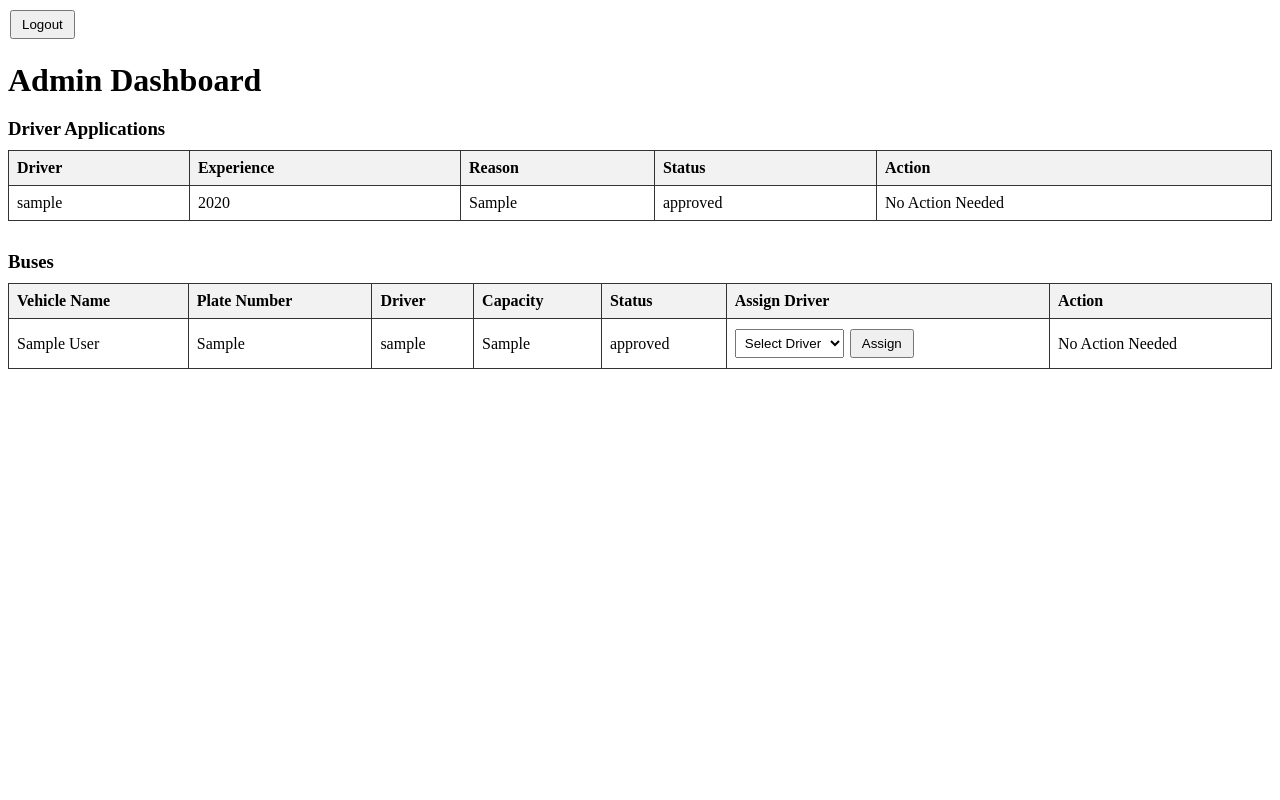
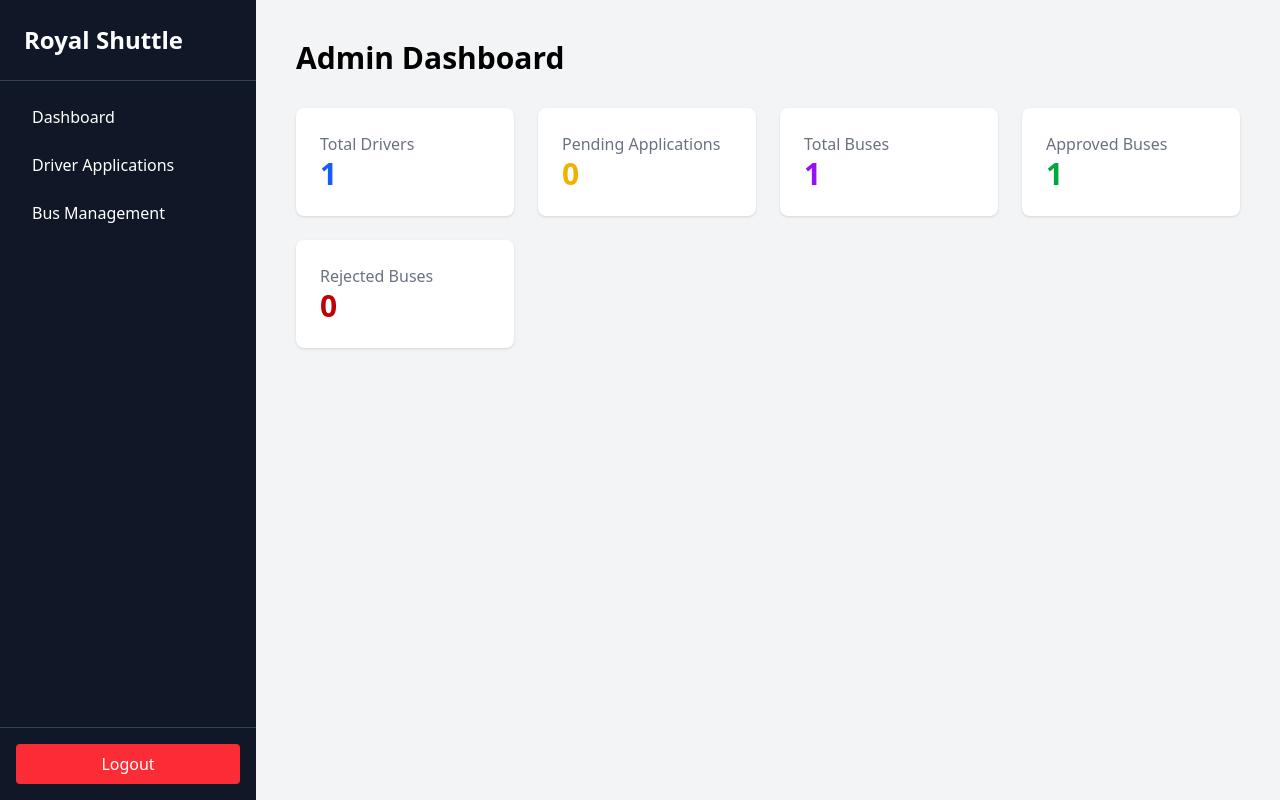
Before and after one commit to utibefrank-7/shuttleProject, a Django app: page /admin_dashboard/ in a window 1280 px wide. Run offline with Django 5.2, Linux system fonts and the light colour scheme; a user stored in the database is signed in; tables that the repository leaves empty hold one stand-in row (values such as "Sample post"); some libraries are stand-ins or nearby versions.

Commit message:
successfully created an admin_base.html file extending the base file to every admin page

```diff
--- a/shuttle/accounts/templates/accounts/admin_dashboard.html
+++ b/shuttle/accounts/templates/accounts/admin_dashboard.html
@@ -1,212 +1,48 @@
-<!DOCTYPE html>
-<html lang="en">
-<head>
-<meta charset="UTF-8">
-<title>Admin Dashboard</title>
+{% extends "admin_base.html" %}
 
-<style>
-table{
-    width:100%;
-    border-collapse:collapse;
-    margin-bottom:30px;
-}
+{% block admin_content %}
 
-th,td{
-    border:1px solid #333;
-    padding:8px;
-    text-align:left;
-}
+<h1 class="text-3xl font-bold mb-8">
+Admin Dashboard
+</h1>
 
-th{
-    background:#f2f2f2;
-}
+<div class="grid grid-cols-4 gap-6 mb-10">
 
-form{
-    display:inline;
-}
+<div class="bg-white shadow rounded-lg p-6">
+<h3 class="text-gray-500">Total Drivers</h3>
+<p class="text-3xl font-bold text-blue-600">
+{{ total_drivers }}
+</p>
+</div>
 
-button{
-    padding:5px 10px;
-    margin:2px;
-    cursor:pointer;
-}
+<div class="bg-white shadow rounded-lg p-6">
+<h3 class="text-gray-500">Pending Applications</h3>
+<p class="text-3xl font-bold text-yellow-500">
+{{ pending_applications }}
+</p>
+</div>
 
-select{
-    padding:5px;
-}
+<div class="bg-white shadow rounded-lg p-6">
+<h3 class="text-gray-500">Total Buses</h3>
+<p class="text-3xl font-bold text-purple-600">
+{{ total_buses }}
+</p>
+</div>
 
-h1,h3{
-    margin-bottom:10px;
-}
-</style>
+<div class="bg-white shadow rounded-lg p-6">
+<h3 class="text-gray-500">Approved Buses</h3>
+<p class="text-3xl font-bold text-green-600">
+{{ approved_buses }}
+</p>
+</div>
 
-</head>
+<div class="bg-white shadow rounded-lg p-6">
+<h3 class="text-gray-500">Rejected Buses</h3>
+<p class="text-3xl font-bold text-red-700">
+{{ rejected_buses }}
+</p>
+</div>
 
-<body>
+</div>
 
-<!-- LOGOUT -->
-<form method="post" action="{% url 'logout' %}">
-{% csrf_token %}
-<button type="submit">Logout</button>
-</form>
-
-<h1>Admin Dashboard</h1>
-
-<!-- DRIVER APPLICATIONS -->
-<h3>Driver Applications</h3>
-
-<table>
-
-<tr>
-<th>Driver</th>
-<th>Experience</th>
-<th>Reason</th>
-<th>Status</th>
-<th>Action</th>
-</tr>
-
-{% for application in applications %}
-
-<tr>
-
-<td>{{ application.driver.username }}</td>
-
-<td>{{ application.experience_years }}</td>
-
-<td>{{ application.reason }}</td>
-
-<td>{{ application.status }}</td>
-
-<td>
-
-{% if application.status == "pending" %}
-
-<form method="POST" action="{% url 'approve_application' application.id %}">
-{% csrf_token %}
-<button type="submit">Approve</button>
-</form>
-
-<form method="POST" action="{% url 'reject_application' application.id %}">
-{% csrf_token %}
-<button type="submit">Reject</button>
-</form>
-
-{% else %}
-
-No Action Needed
-
-{% endif %}
-
-</td>
-
-</tr>
-
-{% empty %}
-
-<tr>
-<td colspan="5">No Applications Yet</td>
-</tr>
-
-{% endfor %}
-
-</table>
-
-<!-- BUSES -->
-<h3>Buses</h3>
-
-<table>
-
-<tr>
-<th>Vehicle Name</th>
-<th>Plate Number</th>
-<th>Driver</th>
-<th>Capacity</th>
-<th>Status</th>
-<th>Assign Driver</th>
-<th>Action</th>
-</tr>
-
-{% for bus in buses %}
-
-<tr>
-
-<td>{{ bus.vehicle_name }}</td>
-
-<td>{{ bus.plate_no }}</td>
-
-<td>
-{% if bus.driver %}
-{{ bus.driver.user.username }}
-{% else %}
-No Driver Assigned
-{% endif %}
-</td>
-
-<td>{{ bus.capacity }}</td>
-
-<td>{{ bus.status }}</td>
-
-<!-- DRIVER DROPDOWN -->
-<td>
-
-<form method="POST" action="{% url 'assign_driver' bus.id %}">
-
-{% csrf_token %}
-
-<select name="driver_id">
-
-<option value="">Select Driver</option>
-
-{% for driver in drivers %}
-
-<option value="{{ driver.id }}">
-{{ driver.user.username }}
-</option>
-
-{% endfor %}
-
-</select>
-
-<button type="submit">Assign</button>
-
-</form>
-
-</td>
-
-<!-- APPROVE / REJECT BUS -->
-<td>
-
-{% if bus.status == "pending" %}
-
-<form method="POST" action="{% url 'approve_bus' bus.id %}">
-{% csrf_token %}
-<button type="submit">Approve</button>
-</form>
-
-<form method="POST" action="{% url 'reject_bus' bus.id %}">
-{% csrf_token %}
-<button type="submit">Reject</button>
-</form>
-
-{% else %}
-
-No Action Needed
-
-{% endif %}
-
-</td>
-
-</tr>
-
-{% empty %}
-
-<tr>
-<td colspan="7">No Buses Yet</td>
-</tr>
-
-{% endfor %}
-
-</table>
-
-</body>
-</html>
+{% endblock %}
--- /dev/null
+++ b/shuttle/accounts/templates/admin_base.html
@@ -0,0 +1,64 @@
+<!DOCTYPE html>
+<html lang="en">
+<head>
+<meta charset="UTF-8">
+<title>Admin Panel</title>
+
+{% load static tailwind_tags %}
+{% tailwind_css %}
+
+</head>
+
+<body class="bg-gray-100">
+
+<div class="flex min-h-screen">
+
+<!-- SIDEBAR -->
+<div class="w-64 bg-gray-900 text-white flex flex-col">
+
+<div class="p-6 text-2xl font-bold border-b border-gray-700">
+Royal Shuttle
+</div>
+
+<nav class="flex-1 p-4 space-y-2">
+
+<a href="{% url 'admin_dashboard' %}" class="block px-4 py-2 rounded hover:bg-gray-700">
+Dashboard
+</a>
+
+<a href="{% url 'admin_driver_applications' %}" class="block px-4 py-2 rounded hover:bg-gray-700">
+Driver Applications
+</a>
+
+<a href="{% url 'bus_management' %}" class="block px-4 py-2 rounded hover:bg-gray-700">
+Bus Management
+</a>
+
+</nav>
+
+<div class="p-4 border-t border-gray-700">
+
+<form method="post" action="{% url 'logout' %}">
+{% csrf_token %}
+<button class="w-full bg-red-500 py-2 rounded hover:bg-red-600">
+Logout
+</button>
+</form>
+
+</div>
+
+</div>
+
+<!-- MAIN CONTENT -->
+<div class="flex-1 p-10">
+
+{% block admin_content %}
+
+{% endblock %}
+
+</div>
+
+</div>
+
+</body>
+</html>
--- a/shuttle/accounts/urls.py
+++ b/shuttle/accounts/urls.py
@@ -1,5 +1,5 @@
 from django.urls import path
-from .views import signup_view, home_view, login_view, logout_view, driver_dashboard_view, owner_dashboard_view, driver_profile_view, driver_profile_update_view, driver_application_view, admin_dashboard_view,  register_bus_view,approve_bus_view, reject_bus_view, approve_application_view,reject_application_view, assign_driver_view, about_view, feartures_view
+from .views import signup_view, home_view, login_view, logout_view, driver_dashboard_view, owner_dashboard_view, driver_profile_view, driver_profile_update_view, driver_application_view, admin_dashboard_view,  register_bus_view,approve_bus_view, reject_bus_view, approve_application_view,reject_application_view, assign_driver_view, about_view, feartures_view, admin_driver_applications_view, admin_bus_management_view
 
 urlpatterns=[
     path('', home_view, name='home'),
@@ -19,6 +19,9 @@ urlpatterns=[
 
 
      path('admin_dashboard/', admin_dashboard_view, name="admin_dashboard"),
+     path('admin_driver/applications', admin_driver_applications_view, name="admin_driver_applications"),
+
+     path('admin_bus/management', admin_bus_management_view, name="bus_management"),
      path('bus/<int:id>/approve', approve_bus_view, name="approve_bus"),
      path('bus/<int:id>/reject', reject_bus_view, name="reject_bus"),
 
--- a/shuttle/accounts/views.py
+++ b/shuttle/accounts/views.py
@@ -139,6 +139,9 @@ def driver_profile_update_view(request):
         "accounts/driver_profile_update.html",{"form":form}
     )
 
+
+
+
 @login_required
 def driver_application_view(request):
 
@@ -248,25 +251,49 @@ def register_bus_view(request):
 
 
 
-
 @login_required
+@role_required(allowed_roles=["admin"])#middleware protection
 def admin_dashboard_view(request):
     if request.user.role !="admin":
         return HttpResponseForbidden("you're forbidden to use this Url ")
 
-    applications = DriverApplication.objects.all()
-    buses  =Bus.objects.all()
-    drivers =Driverprofile.objects.all()
+    # applications = DriverApplication.objects.all()
+    # buses  =Bus.objects.all()
+    # drivers =Driverprofile.objects.all()
+    total_drivers = Driverprofile.objects.count()
+    pending_applications =DriverApplication.objects.filter(status="pending").count()
+    total_buses =Bus.objects.count()
+    approved_buses =Bus.objects.filter(status="approved").count()
+    rejected_buses =Bus.objects.filter(status="reject").count()
 
     context ={
-        "applications":applications,
-        "buses":buses,
-        "drivers":drivers
+        # "applications":applications,
+        # "buses":buses,
+        # "drivers":drivers,
+        "total_drivers":total_drivers,
+        "pending_applications":pending_applications,
+        "total_buses":total_buses,
+        "approved_buses":approved_buses,
+        "rejected_buses":rejected_buses,
     }
     return render(
         request, "accounts/admin_dashboard.html",
         context
     )
+
+def admin_driver_applications_view(request):
+    applications = DriverApplication.objects.all()
+    context={
+        "applications":applications
+
+    }
+    return render(request, "accounts/admin_driver_applications.html", context)
+def admin_bus_management_view(request):
+    buses=Bus.objects.all()
+    context={
+        "buses":buses
+    }
+    return render(request, "accounts/admin_bus_management.html", context)
 @login_required
 def approve_bus_view(request, id):
     if request.user.role !="admin":
@@ -336,12 +363,12 @@ def assign_driver_view(request, bus_id):
 
 
 
+
+
+
+
 def logout_view(request):
 
     logout(request)
 
     return redirect("login")
-
-# @login_required
-# def admin_dashboard_view(request):
-#     return render()
--- a/shuttle/theme/static/css/dist/styles.css
+++ b/shuttle/theme/static/css/dist/styles.css
@@ -11,6 +11,8 @@
     --color-red-100: oklch(93.6% 0.032 17.717);
     --color-red-500: oklch(63.7% 0.237 25.331);
     --color-red-600: oklch(57.7% 0.245 27.325);
+    --color-red-700: oklch(50.5% 0.213 27.518);
+    --color-yellow-500: oklch(79.5% 0.184 86.047);
     --color-green-500: oklch(72.3% 0.219 149.579);
     --color-green-600: oklch(62.7% 0.194 149.214);
     --color-blue-50: oklch(97% 0.014 254.604);
@@ -18,9 +20,10 @@
     --color-blue-500: oklch(62.3% 0.214 259.815);
     --color-blue-600: oklch(54.6% 0.245 262.881);
     --color-blue-700: oklch(48.8% 0.243 264.376);
-    --color-blue-900: oklch(37.9% 0.146 265.522);
+    --color-purple-600: oklch(55.8% 0.288 302.321);
     --color-gray-50: oklch(98.5% 0.002 247.839);
     --color-gray-100: oklch(96.7% 0.003 264.542);
+    --color-gray-200: oklch(92.8% 0.006 264.531);
     --color-gray-300: oklch(87.2% 0.01 258.338);
     --color-gray-500: oklch(55.1% 0.027 264.364);
     --color-gray-600: oklch(44.6% 0.03 256.802);
@@ -33,7 +36,6 @@
     --container-md: 28rem;
     --container-xl: 36rem;
     --container-2xl: 42rem;
-    --container-5xl: 64rem;
     --container-7xl: 80rem;
     --text-sm: 0.875rem;
     --text-sm--line-height: calc(1.25 / 0.875);
@@ -54,7 +56,6 @@
     --tracking-normal: 0em;
     --leading-tight: 1.25;
     --leading-normal: 1.5;
-    --leading-relaxed: 1.625;
     --radius-lg: 0.5rem;
     --radius-xl: 0.75rem;
     --default-transition-duration: 150ms;
@@ -272,6 +273,9 @@
   .mb-6 {
     margin-bottom: calc(var(--spacing) * 6);
   }
+  .mb-8 {
+    margin-bottom: calc(var(--spacing) * 8);
+  }
   .mb-10 {
     margin-bottom: calc(var(--spacing) * 10);
   }
@@ -286,6 +290,9 @@
   }
   .grid {
     display: grid;
+  }
+  .inline {
+    display: inline;
   }
   .inline-block {
     display: inline-block;
@@ -314,9 +321,6 @@
   .max-w-2xl {
     max-width: var(--container-2xl);
   }
-  .max-w-5xl {
-    max-width: var(--container-5xl);
-  }
   .max-w-7xl {
     max-width: var(--container-7xl);
   }
@@ -332,6 +336,9 @@
   .flex-grow {
     flex-grow: 1;
   }
+  .grid-cols-4 {
+    grid-template-columns: repeat(4, minmax(0, 1fr));
+  }
   .flex-col {
     flex-direction: column;
   }
@@ -343,6 +350,12 @@
   }
   .justify-center {
     justify-content: center;
+  }
+  .gap-2 {
+    gap: calc(var(--spacing) * 2);
+  }
+  .gap-6 {
+    gap: calc(var(--spacing) * 6);
   }
   .gap-10 {
     gap: calc(var(--spacing) * 10);
@@ -402,6 +415,10 @@
     border-style: var(--tw-border-style);
     border-width: 4px;
   }
+  .border-t {
+    border-top-style: var(--tw-border-style);
+    border-top-width: 1px;
+  }
   .border-b {
     border-bottom-style: var(--tw-border-style);
     border-bottom-width: 1px;
@@ -412,20 +429,26 @@
   .border-blue-600 {
     border-color: var(--color-blue-600);
   }
+  .border-gray-700 {
+    border-color: var(--color-gray-700);
+  }
   .bg-blue-100 {
     background-color: var(--color-blue-100);
   }
+  .bg-blue-500 {
+    background-color: var(--color-blue-500);
+  }
   .bg-blue-600 {
     background-color: var(--color-blue-600);
-  }
-  .bg-blue-900 {
-    background-color: var(--color-blue-900);
   }
   .bg-gray-50 {
     background-color: var(--color-gray-50);
   }
   .bg-gray-100 {
     background-color: var(--color-gray-100);
+  }
+  .bg-gray-200 {
+    background-color: var(--color-gray-200);
   }
   .bg-gray-300 {
     background-color: var(--color-gray-300);
@@ -436,6 +459,9 @@
   .bg-green-500 {
     background-color: var(--color-green-500);
   }
+  .bg-red-500 {
+    background-color: var(--color-red-500);
+  }
   .bg-white {
     background-color: var(--color-white);
   }
@@ -444,6 +470,12 @@
   }
   .p-2 {
     padding: calc(var(--spacing) * 2);
+  }
+  .p-3 {
+    padding: calc(var(--spacing) * 3);
+  }
+  .p-4 {
+    padding: calc(var(--spacing) * 4);
   }
   .p-6 {
     padding: calc(var(--spacing) * 6);
@@ -454,11 +486,17 @@
   .p-10 {
     padding: calc(var(--spacing) * 10);
   }
+  .px-3 {
+    padding-inline: calc(var(--spacing) * 3);
+  }
   .px-4 {
     padding-inline: calc(var(--spacing) * 4);
   }
   .px-6 {
     padding-inline: calc(var(--spacing) * 6);
+  }
+  .py-1 {
+    padding-block: calc(var(--spacing) * 1);
   }
   .py-2 {
     padding-block: calc(var(--spacing) * 2);
@@ -525,10 +563,6 @@
     --tw-leading: var(--leading-normal);
     line-height: var(--leading-normal);
   }
-  .leading-relaxed {
-    --tw-leading: var(--leading-relaxed);
-    line-height: var(--leading-relaxed);
-  }
   .leading-tight {
     --tw-leading: var(--leading-tight);
     line-height: var(--leading-tight);
@@ -566,14 +600,26 @@
   .text-gray-800 {
     color: var(--color-gray-800);
   }
+  .text-green-600 {
+    color: var(--color-green-600);
+  }
+  .text-purple-600 {
+    color: var(--color-purple-600);
+  }
   .text-red-500 {
     color: var(--color-red-500);
   }
   .text-red-600 {
     color: var(--color-red-600);
   }
+  .text-red-700 {
+    color: var(--color-red-700);
+  }
   .text-white {
     color: var(--color-white);
+  }
+  .text-yellow-500 {
+    color: var(--color-yellow-500);
   }
   .shadow {
     --tw-shadow: 0 1px 3px 0 var(--tw-shadow-color, rgb(0 0 0 / 0.1)), 0 1px 2px -1px var(--tw-shadow-color, rgb(0 0 0 / 0.1));
@@ -613,6 +659,13 @@
       }
     }
   }
+  .hover\:bg-gray-700 {
+    &:hover {
+      @media (hover: hover) {
+        background-color: var(--color-gray-700);
+      }
+    }
+  }
   .hover\:bg-green-600 {
     &:hover {
       @media (hover: hover) {
@@ -627,17 +680,17 @@
       }
     }
   }
+  .hover\:bg-red-600 {
+    &:hover {
+      @media (hover: hover) {
+        background-color: var(--color-red-600);
+      }
+    }
+  }
   .hover\:text-blue-600 {
     &:hover {
       @media (hover: hover) {
         color: var(--color-blue-600);
-      }
-    }
-  }
-  .hover\:text-gray-300 {
-    &:hover {
-      @media (hover: hover) {
-        color: var(--color-gray-300);
       }
     }
   }
```
Also changed, not shown: shuttle/accounts/templates/accounts/admin_bus_management.html (added, +119 -0 lines), shuttle/accounts/templates/accounts/admin_driver_applications.html (added, +78 -0 lines).
